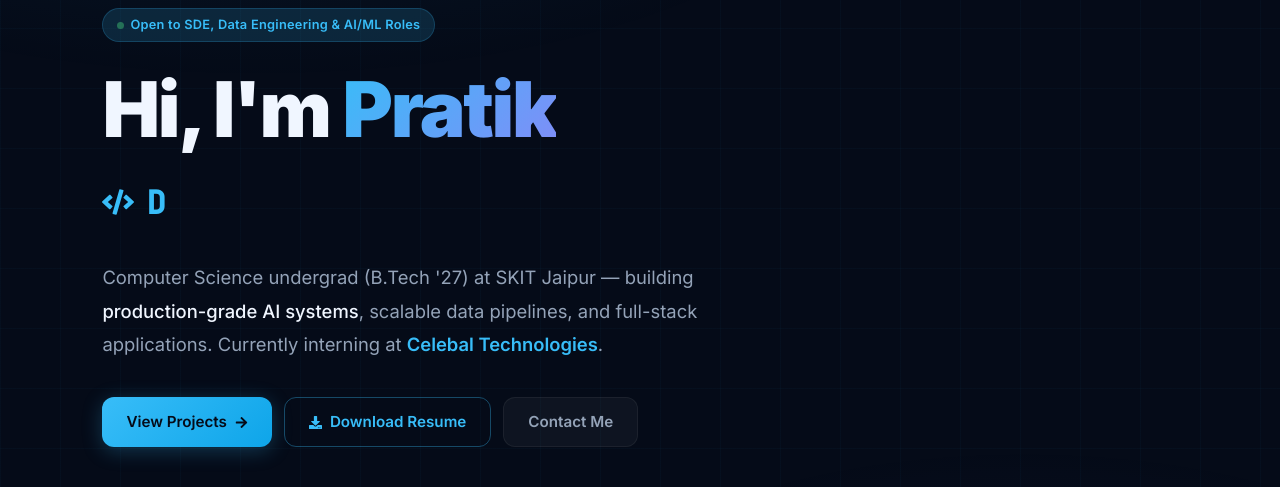
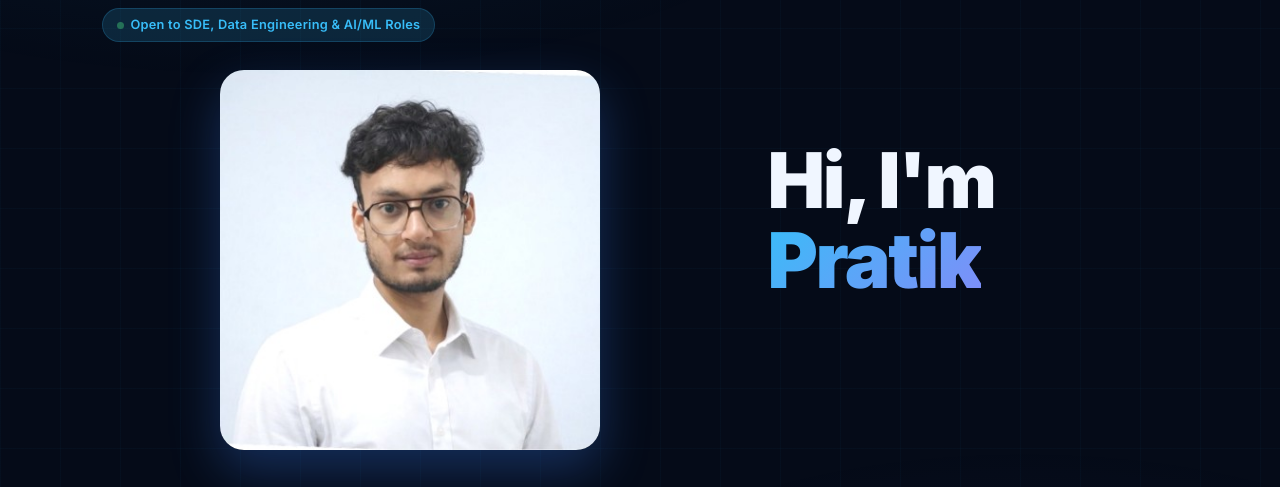
Before and after one commit to pratik-tee/Pratik_Portfolio, a React (Vite) app: page / in a window 1280 px wide. Shown: the part 160-647 px from the top of the page. Built offline with nearby package versions, Linux system fonts and the light colour scheme; no server answers.

Commit message:
Attached Photo

```diff
--- a/src/components/Hero.jsx
+++ b/src/components/Hero.jsx
@@ -2,6 +2,7 @@ import { useEffect, useState } from "react";
 import { motion } from "framer-motion";
 import { FaGithub, FaLinkedin, FaDownload, FaArrowRight, FaCode } from "react-icons/fa";
 import { SiLeetcode } from "react-icons/si";
+import profileImg from "../assets/profile.jpg";
 
 const TITLES = [
   "Software Engineer",
@@ -63,14 +64,36 @@ const Hero = () => {
       }} />
 
       <div className="container" style={{ position: "relative", zIndex: 1, maxWidth: "1200px", margin: "0 auto", width: "100%" }}>
-        <motion.div variants={container} initial="hidden" animate="show">
+        <motion.div
+          variants={container}
+          initial="hidden"
+          animate="show"
+          style={{
+            display: "grid",
+            gridTemplateColumns: "1.2fr 0.8fr",
+            gap: "50px",
+            alignItems: "center",
+          }}
+        >
 
           {/* Status badge */}
           <motion.div variants={item}>
             <span className="badge badge-accent" style={{ marginBottom: "28px", display: "inline-flex" }}>
               <span style={{ width: 7, height: 7, borderRadius: "50%", background: "#4ade80", animation: "pulse 2s infinite" }} />
-             Open to SDE, Data Engineering & AI/ML Roles
+              Open to SDE, Data Engineering & AI/ML Roles
             </span>
+            <div style={{ display: "flex", justifyContent: "center" }}>
+              <img
+                src={profileImg}
+                alt="Pratik"
+                style={{
+                  width: "380px",
+                  maxWidth: "100%",
+                  borderRadius: "24px",
+                  boxShadow: "0 20px 50px rgba(59,130,246,0.3)",
+                }}
+              />
+            </div>
           </motion.div>
 
           {/* Name */}
```
Also changed, not shown: src/assets/profile.jpg (added).
